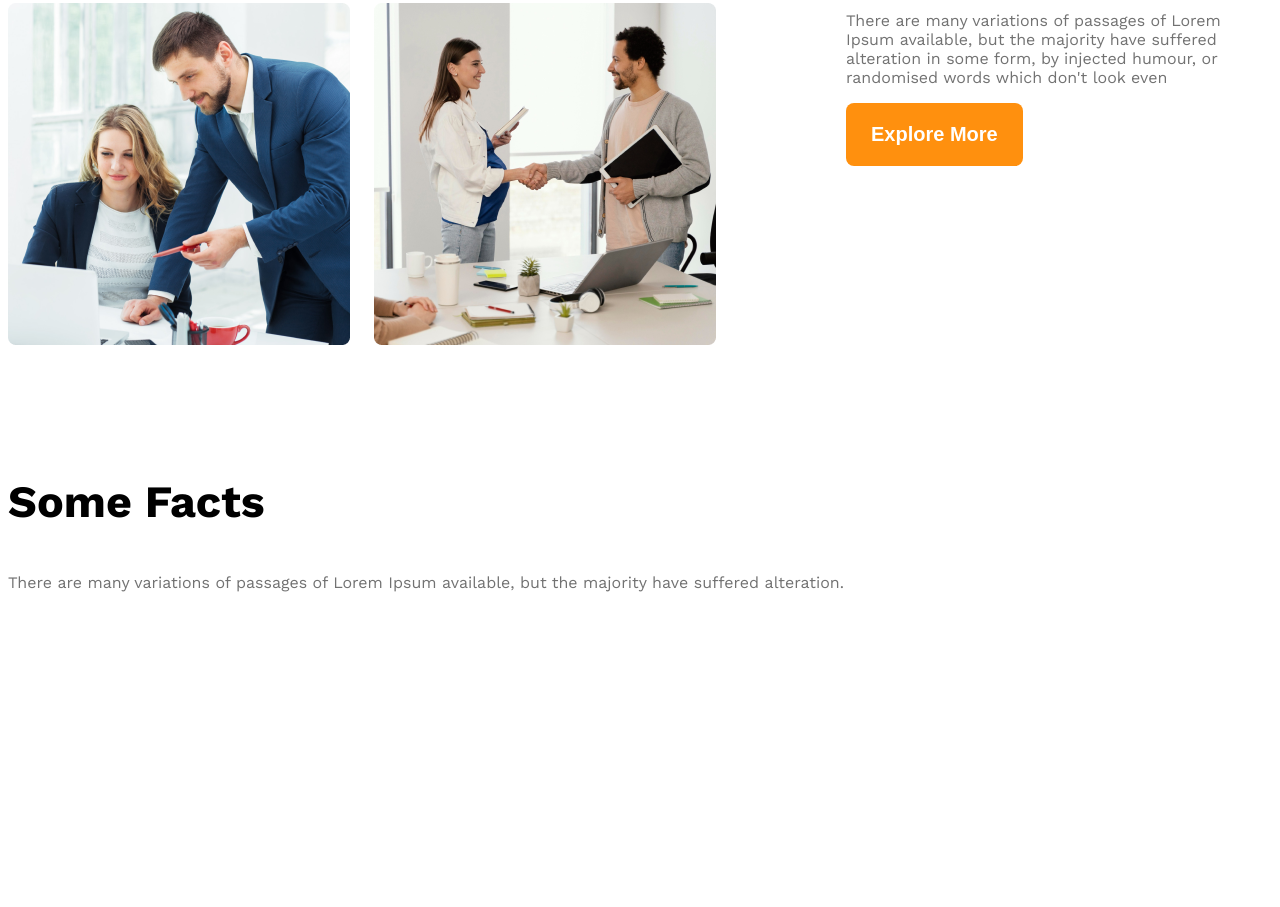
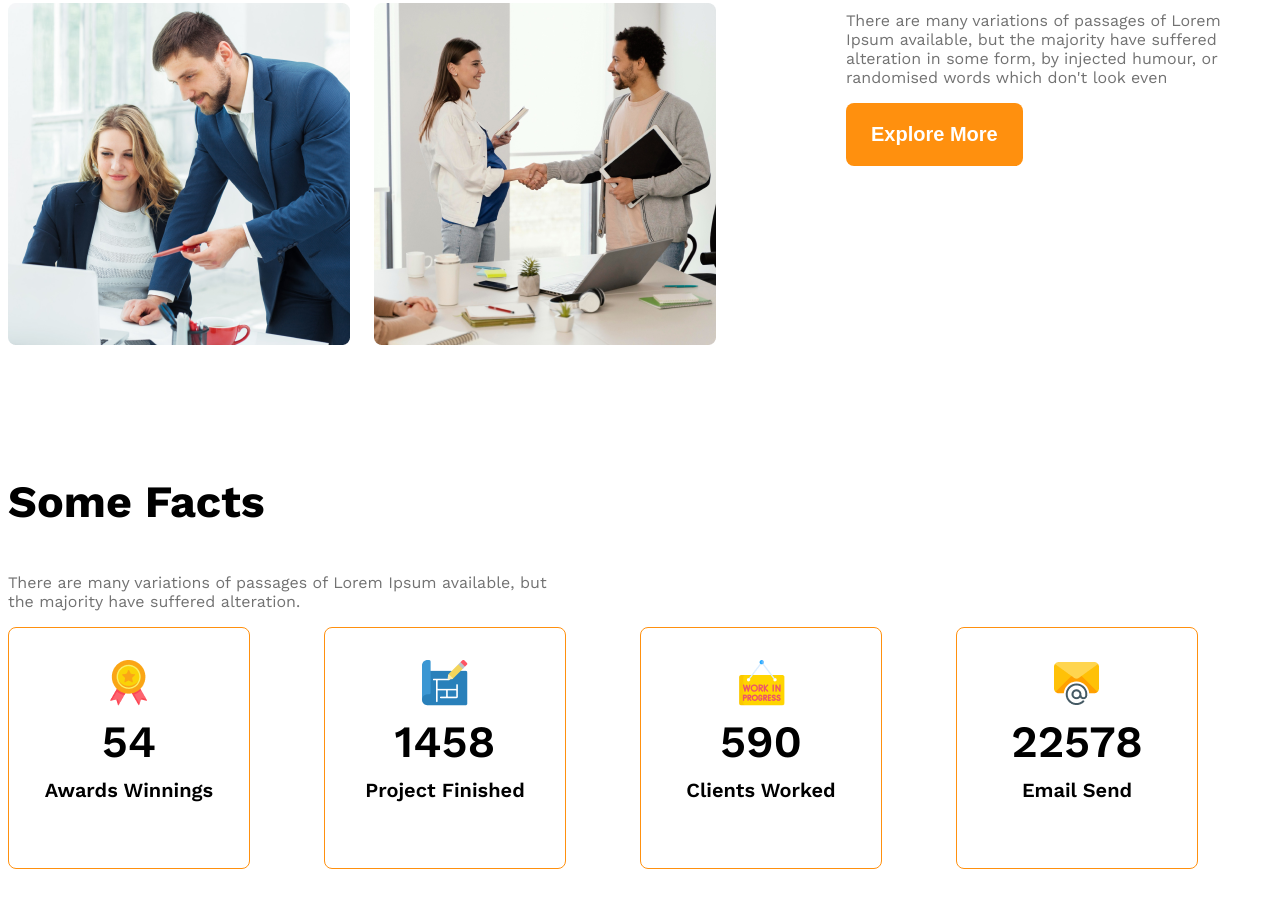
Before and after one commit to jihanurrahman33/g3-architects-website, a plain HTML site: page index.html in a window 1280 px wide. Shown: the part 1677-2584 px from the top of the page. Before the commit the page ends 2558 px from the top, so only its background shows below. Drawn offline with nearby package versions, Linux system fonts and the light colour scheme.

Commit message:
facts related ui in progress

```diff
--- a/index.html
+++ b/index.html
@@ -67,31 +67,39 @@
       <!-- features will enjoy -->
       <section>
         <h3 class="section-title">Some Facts</h3>
-        <p class="text-light-gray">
+        <p class="text-light-gray fact-description">
           There are many variations of passages of Lorem Ipsum available, but
           the majority have suffered alteration.
         </p>
         <div class="facts-container">
-            <div class="fact">
-                <img src="" alt="" class="fact-icon">
-                <h4 class="fact-number"></h4>
-                <h5 class="fact-name"></h5>
+          <div class="fact-card display-flex">
+            <div>
+              <img src="images/icons/ribon.png" alt="" class="fact-icon" />
+              <h4 class="fact-number">54</h4>
+              <h5 class="fact-name">Awards Winnings</h5>
             </div>
-            <div class="fact">
-                <img src="" alt="" class="fact-icon">
-                <h4 class="fact-number"></h4>
-                <h5 class="fact-name"></h5>
+          </div>
+          <div class="fact-card display-flex">
+            <div>
+              <img src="images/icons/projects.png" alt="" class="fact-icon" />
+              <h4 class="fact-number">1458</h4>
+              <h5 class="fact-name">Project Finished</h5>
             </div>
-            <div class="fact">
-                <img src="" alt="" class="fact-icon">
-                <h4 class="fact-number"></h4>
-                <h5 class="fact-name"></h5>
+          </div>
+          <div class="fact-card display-flex">
+            <div>
+              <img src="images/icons/customers.png" alt="" class="fact-icon" />
+              <h4 class="fact-number">590</h4>
+              <h5 class="fact-name">Clients Worked</h5>
             </div>
-            <div class="fact">
-                <img src="" alt="" class="fact-icon">
-                <h4 class="fact-number"></h4>
-                <h5 class="fact-name"></h5>
+          </div>
+          <div class="fact-card display-flex">
+            <div>
+              <img src="images/icons/email.png" alt="" class="fact-icon" />
+              <h4 class="fact-number">22578</h4>
+              <h5 class="fact-name">Email Send</h5>
             </div>
+          </div>
         </div>
       </section>
       <!-- some facts -->
--- a/styles/architects.css
+++ b/styles/architects.css
@@ -124,6 +124,36 @@ main > section {
     margin-left: 20px;
   }
 }
+
+/* some facts related styles */
+.facts-container{
+    display: grid;
+    grid-template-columns: repeat(4,1fr);
+}
+.fact-card{
+    border: 1px solid #ff900E;
+    width: 240px;
+    height: 240px;
+    border-radius: 8px;
+    align-items: center;
+    justify-content: center;
+    text-align: center;
+}
+.fact-number{
+    font-size: 2.8rem;
+    font-weight: 600;
+    margin-top:5px ;
+    margin-bottom: 10px;
+}
+.fact-name{
+    font-size: 1.25rem;
+    font-weight: 600;
+    margin-top:10px ;
+}
+.fact-description{
+    max-width: 540px;
+}
+
 /* medium size device */
 @media screen and (min-width:576px) and (max-width:992px) {
     .teams{
```
